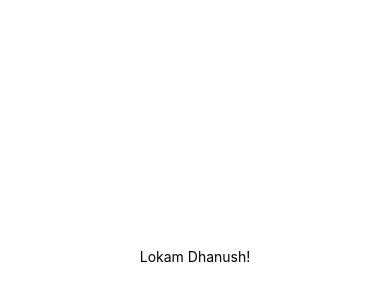
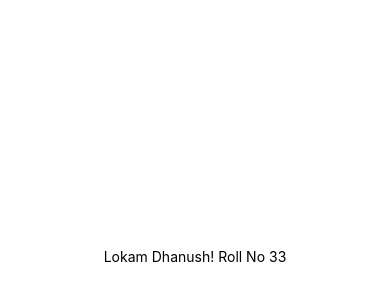
Before and after one commit to ldhanush02/ChatApplication, a React Native app: screen / in a window 390 px wide. Shown: the part 166-466 px from the top of the page. Built offline with nearby package versions, Linux system fonts and the light colour scheme.

Commit message:
Version 0.0

```diff
--- a/App.js
+++ b/App.js
@@ -4,7 +4,7 @@ import { StyleSheet, Text, View } from 'react-native';
 export default function App() {
   return (
     <View style={styles.container}>
-      <Text>Lokam Dhanush!</Text>
+      <Text>Lokam Dhanush! Roll No 33</Text>
       <StatusBar style="auto" />
     </View>
   );
```
